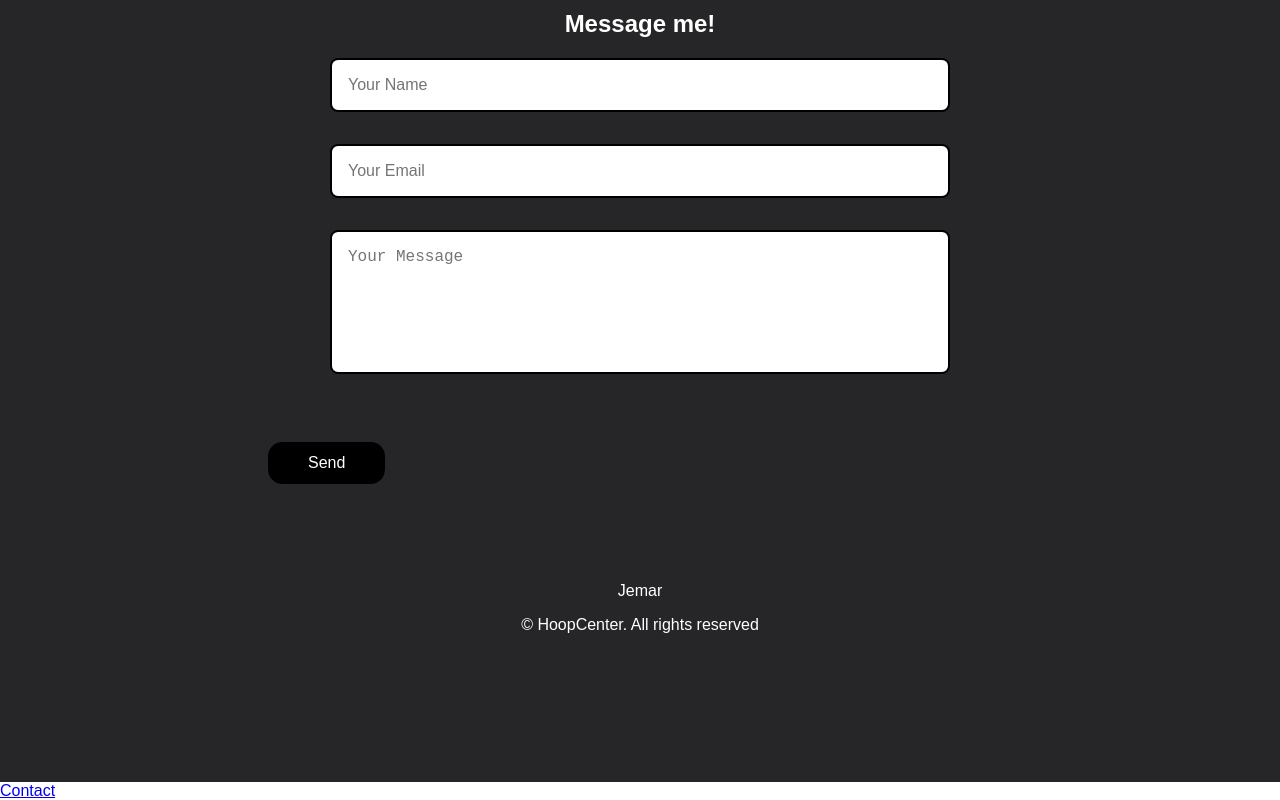
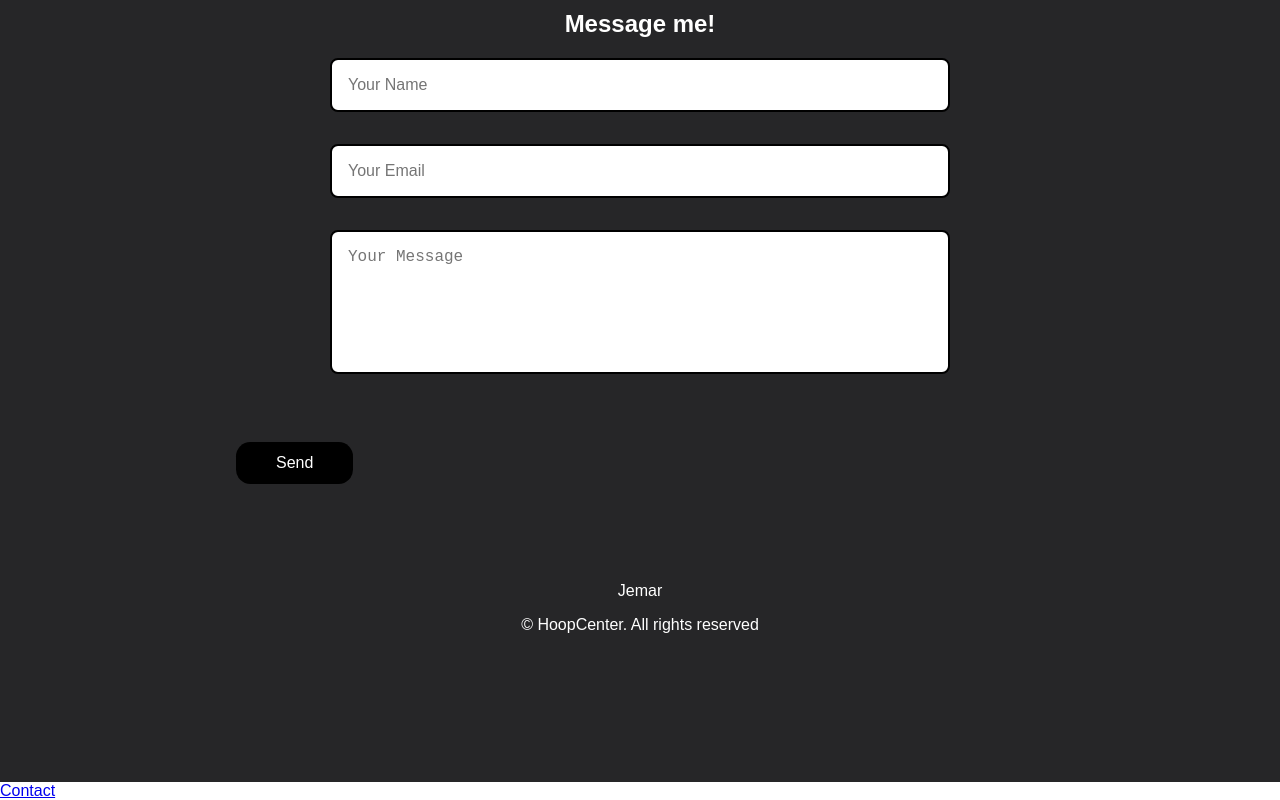
Before and after one commit to Jganar/BasketballCenter, a plain HTML site: page index.html in a window 1280 px wide. Shown: the part 1048-1848 px from the top of the page. Drawn offline with Linux system fonts and the light colour scheme.

Commit message:
Update style.css

```diff
--- a/style.css
+++ b/style.css
@@ -266,7 +266,7 @@ body, html {
   outline: none;
   font-size: 1rem;
   cursor: pointer;
-  margin-left: 15.5rem;
+  margin-left: 13.5rem;
   margin-top: 2rem;
 }
 .ako {
```
